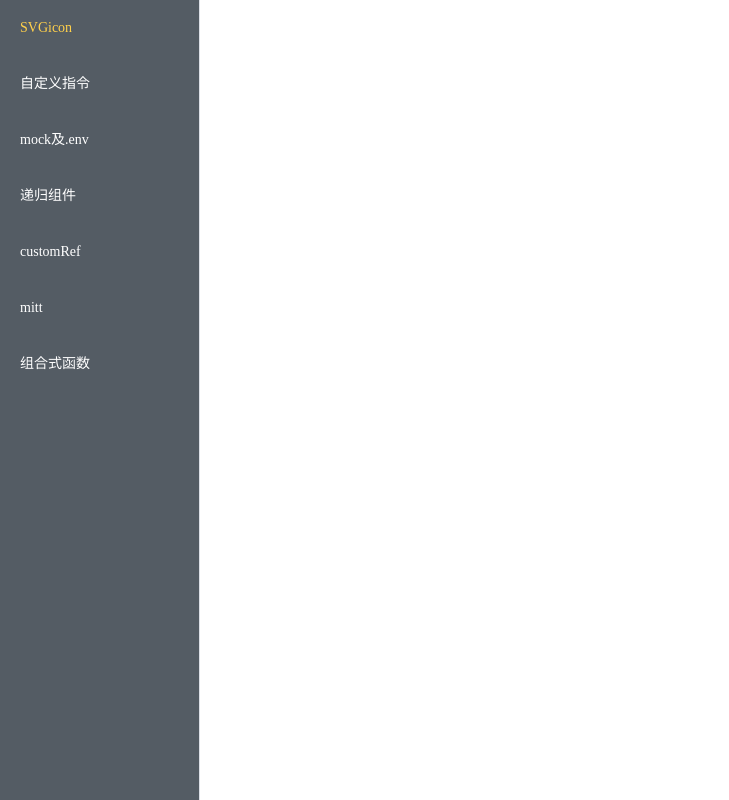
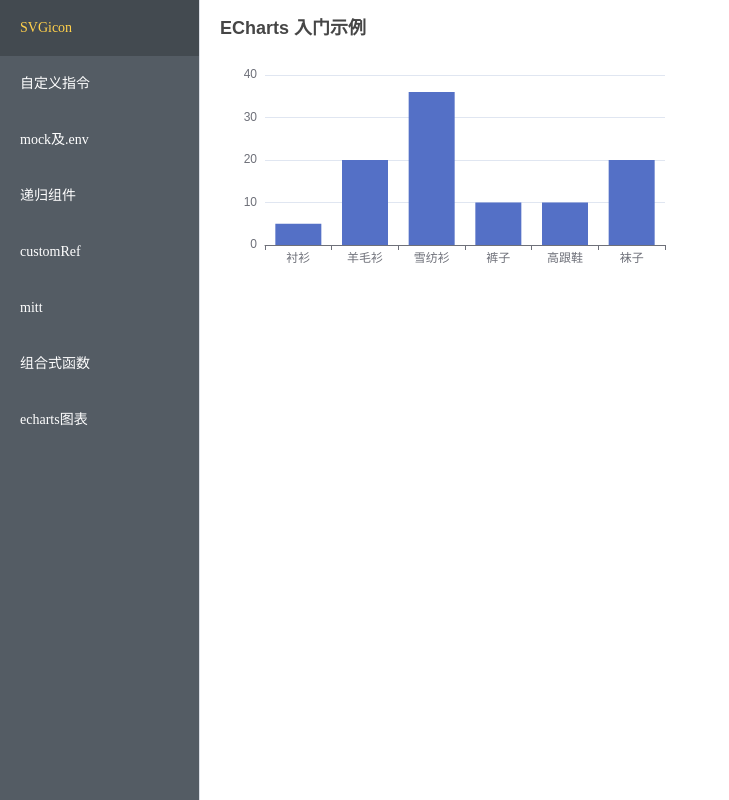
Before and after one commit to wanglongkai/vue3-ts-demo, a Vue app: page /echarts in a window 1280 px wide. Shown: the whole page, without its empty margins (0-729 px from the left). Built offline with nearby package versions, Linux system fonts and the light colour scheme.

Commit message:
feat: echarts库引入

```diff
--- a/package.json
+++ b/package.json
@@ -13,6 +13,7 @@
   "dependencies": {
     "@element-plus/icons-vue": "^2.1.0",
     "axios": "^1.4.0",
+    "echarts": "^5.4.2",
     "element-plus": "^2.3.5",
     "lodash": "^4.17.21",
     "mitt": "^3.0.0",
--- a/src/router/index.ts
+++ b/src/router/index.ts
@@ -43,6 +43,12 @@ export const routes = [
     name: 'hooks',
     title: '组合式函数',
     component: () => import('@/views/hooks/index.vue')
+  },
+  {
+    path: '/echarts',
+    name: 'echarts',
+    title: 'echarts图表',
+    component: () => import('@/views/echarts/index.vue')
   }
 ]
 
--- /dev/null
+++ b/src/views/echarts/index.vue
@@ -0,0 +1,37 @@
+<template>
+<div id="main-echart"></div>
+</template>
+
+<script setup lang='ts'>
+import * as echarts from 'echarts';
+import { onMounted } from 'vue';
+onMounted(() => {
+    // 基于准备好的dom，初始化echarts实例
+const myChart = echarts.init(document.getElementById('main-echart')!);
+// 绘制图表
+myChart.setOption({
+  title: {
+    text: 'ECharts 入门示例'
+  },
+  tooltip: {},
+  xAxis: {
+    data: ['衬衫', '羊毛衫', '雪纺衫', '裤子', '高跟鞋', '袜子']
+  },
+  yAxis: {},
+  series: [
+    {
+      name: '销量',
+      type: 'bar',
+      data: [5, 20, 36, 10, 10, 20]
+    }
+  ]
+});
+})
+</script>
+
+<style lang="scss" scoped>
+#main-echart{
+    width: 500px;
+    height: 300px;
+}
+</style>
--- a/src/views/svgicon/index.vue
+++ b/src/views/svgicon/index.vue
@@ -25,7 +25,7 @@ $font: (color: red, size: 25px);
 $m_color: map.merge($font, ('color': blue));
 .svgbox{
   color: map-get($m_color, 'color');
-  ::v-deep(.el-button){
+  :deep(.el-button){
     color: pink;
   }
 }
```
Also changed, not shown: 2 other files (tests, documents, lock files or other folders).
